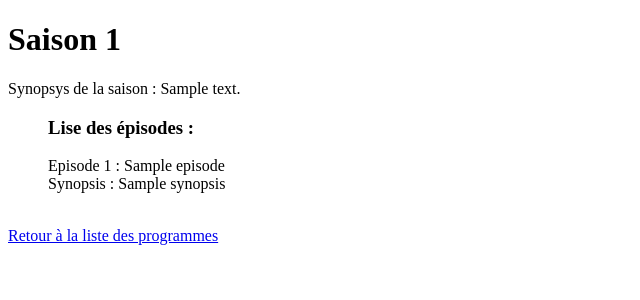
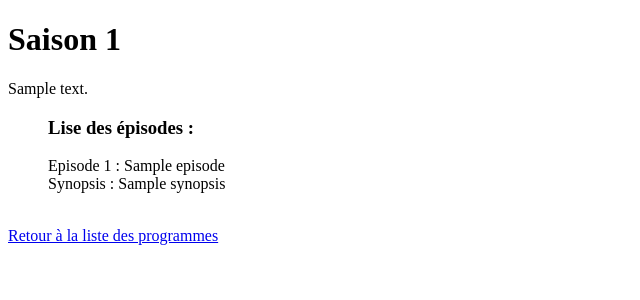
Before and after one commit to YannRaulet/Wild-series, a Symfony app: template templates/program/season_show.html.twig in a window 1280 px wide. Shown: the part 78-378 px from the top of the page, without its empty margins (0-640 px from the left). Run offline with Twig, Linux system fonts and the light colour scheme; the template is opened without the code that fills it: most values are stand-ins (such as "Sample title", 1, 10 or a date in 2020); some libraries are stand-ins or nearby versions.

Commit message:
symfony quest 9

```diff
--- a/src/Controller/ProgramController.php
+++ b/src/Controller/ProgramController.php
@@ -7,6 +7,8 @@ use Symfony\Component\HttpFoundation\Response;
 use Symfony\Component\Routing\Annotation\Route;
 use App\Entity\Program;
 use App\Entity\season;
+use App\Entity\Episode;
+
 use App\Repository\SeasonRepository;
 
 
@@ -74,4 +76,5 @@ Class ProgramController extends AbstractController
             'season' => $season
         ]);
     }
+
 }
--- a/templates/program/season_show.html.twig
+++ b/templates/program/season_show.html.twig
@@ -9,7 +9,7 @@
         <div class="container">
             <div class="season_description">
                 <h1>Saison {{ season.number }}</h1>
-                <p>Synopsys de la saison : {{ season.description }}</p>
+                <p>{{ season.description }}</p>
 
                 <ul>
                     <h3>Lise des épisodes :</h3>
--- a/templates/program/show.html.twig
+++ b/templates/program/show.html.twig
@@ -10,7 +10,7 @@
     <p>{{ program.summary }}</p>
     <p>Catégorie : {{ program.category.name }}</p>
     {% for season in program.season %}
-    <a href="{{ path('program_season_show', {programId: program.id, seasonId:season.id}) }}">  Saison : {{ season.number}}<br></a>
+    <a href="{{ path('program_season_show', {programId: program.id, seasonId:season.id}) }}">  Saison  {{ season.number}}</a><br>
     {% endfor %}
   </div>
 </div>
```
